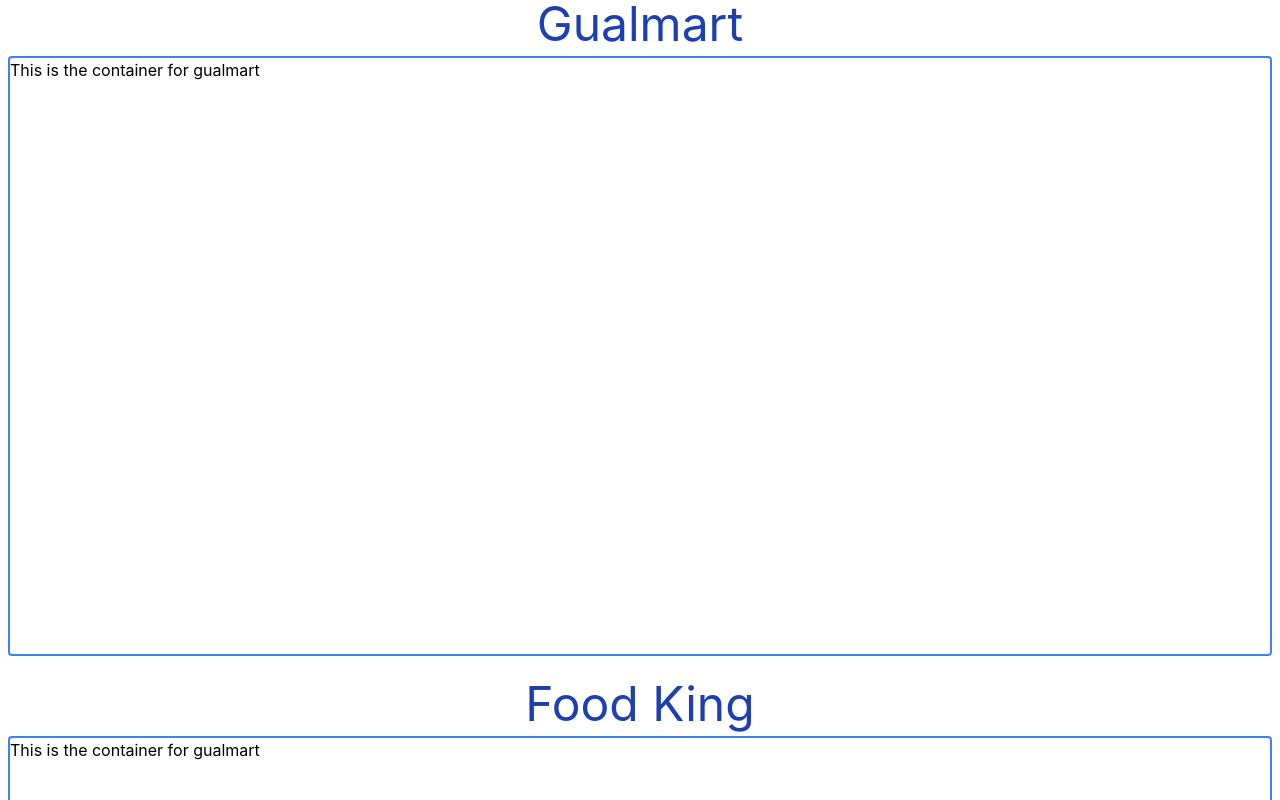
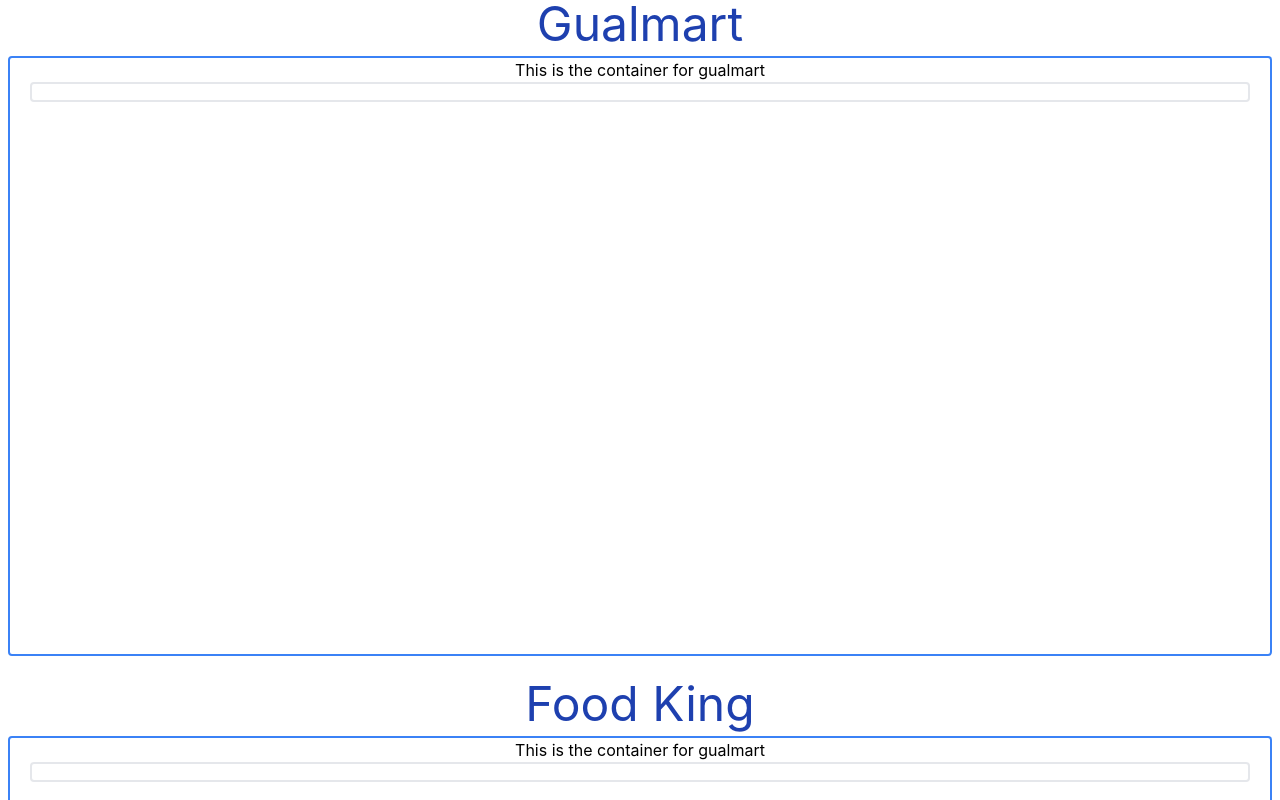
Before and after one commit to ashermanli/shopping-list, a React (Create React App) app: page / in a window 1280 px wide. Shown: the top 800 px of the page. Built offline with nearby package versions, Linux system fonts and the light colour scheme.

Commit message:
added input field

```diff
--- a/src/StoreList.js
+++ b/src/StoreList.js
@@ -1,10 +1,20 @@
-import React from 'react'
+import React, {useState} from 'react'
 
 const StoreList = ({title}) =>{
+
+	const [input,setInput] = useState([])
+
+	const handleInput = (e) =>{
+		console.log(e.target.value)
+		setInput(e.target.value)
+	}
+
 	return(
 	<div className='h-3/4 mb-20'>
       <h1 className="text-blue-800 text-5xl">{title}</h1>
-      <div className="border-2 rounded border-solid border-blue-500 h-full flex m-2">This is the container for gualmart</div>
+      <div className="border-2 rounded border-solid border-blue-500 h-full flex flex-col m-2">This is the container for gualmart
+	  <input className='border-2 rounded border-solid h-5 w-auto mx-5' type='text' value={input} onChange={handleInput}></input>
+	  </div>
     </div>
 	)
 }
```
